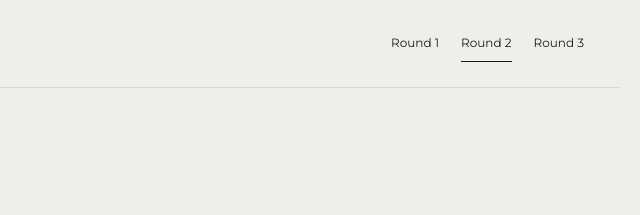
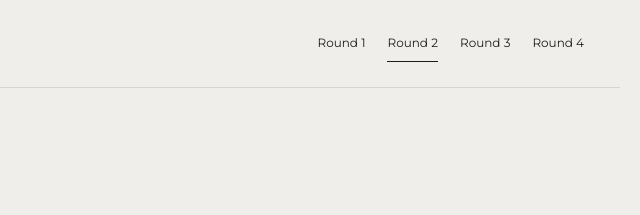
Before and after one commit to catherine-heritage/burke-review, a website: page round-2/index.html in a window 1280 px wide. Shown: the top 215 px of the page, 640-1280 px from the left. Drawn offline with Linux system fonts and the light colour scheme; files that its build step writes are made by us from their sources.

Commit message:
Link Round 4 colour review from round-2/index.html

```diff
--- a/round-2/index.html
+++ b/round-2/index.html
@@ -1,7 +1,7 @@
 <!doctype html>
 <html lang="en"><head><base href="../"><meta charset="utf-8"><meta name="viewport" content="width=device-width,initial-scale=1"><meta name="description" content="Explore each Burke Group identity in colour, in real life and on a website. Then compare the identities."><title>Burke Group — Identity Review</title><link rel="stylesheet" href="styles.css"><link rel="stylesheet" href="round-navigation.css"><script type="module" src="app.js"></script></head>
 <body><a class="skip" href="#main">Skip to review</a>
-<header class="review-masthead"><a class="review-wordmark" href="./">BURKE GROUP<span>IDENTITY REVIEW</span></a><button id="open-guide" class="review-help">Quick guide</button><nav class="round-nav" aria-label="Review rounds"><a href="./round-1/">Round 1</a><a href="./round-2/" aria-current="page">Round 2</a><a href="./">Round 3</a></nav></header>
+<header class="review-masthead"><a class="review-wordmark" href="./">BURKE GROUP<span>IDENTITY REVIEW</span></a><button id="open-guide" class="review-help">Quick guide</button><nav class="round-nav" aria-label="Review rounds"><a href="./round-1/">Round 1</a><a href="./round-2/" aria-current="page">Round 2</a><a href="./">Round 3</a><a href="round-4/">Round 4</a></nav></header>
 <main id="main" tabindex="-1">
 <section id="introduction" aria-labelledby="intro-title"><div class="intro"><h1 id="intro-title">Shortlist</h1><p class="mobile-desktop-note">Best viewed on desktop.</p></div><div class="logo-grid shortlist-logos"><figure><img src="assets/logos/black/1/stacked.svg" alt="Logo 01 — Four-Part B in black"><figcaption>Logo 01 — Four-Part B</figcaption></figure><figure><img src="assets/logos/black/2/stacked.svg" alt="Logo 02 — Layered B in black"><figcaption>Logo 02 — Layered B</figcaption></figure><figure><img src="assets/logos/black/3/stacked.svg" alt="Logo 03 — Rising Forms in black"><figcaption>Logo 03 — Rising Forms</figcaption></figure></div><div class="intro-bottom"><button id="start-review" class="primary-button">Next →</button></div></section>
 <section id="exploration" hidden aria-labelledby="focus-title">
```
